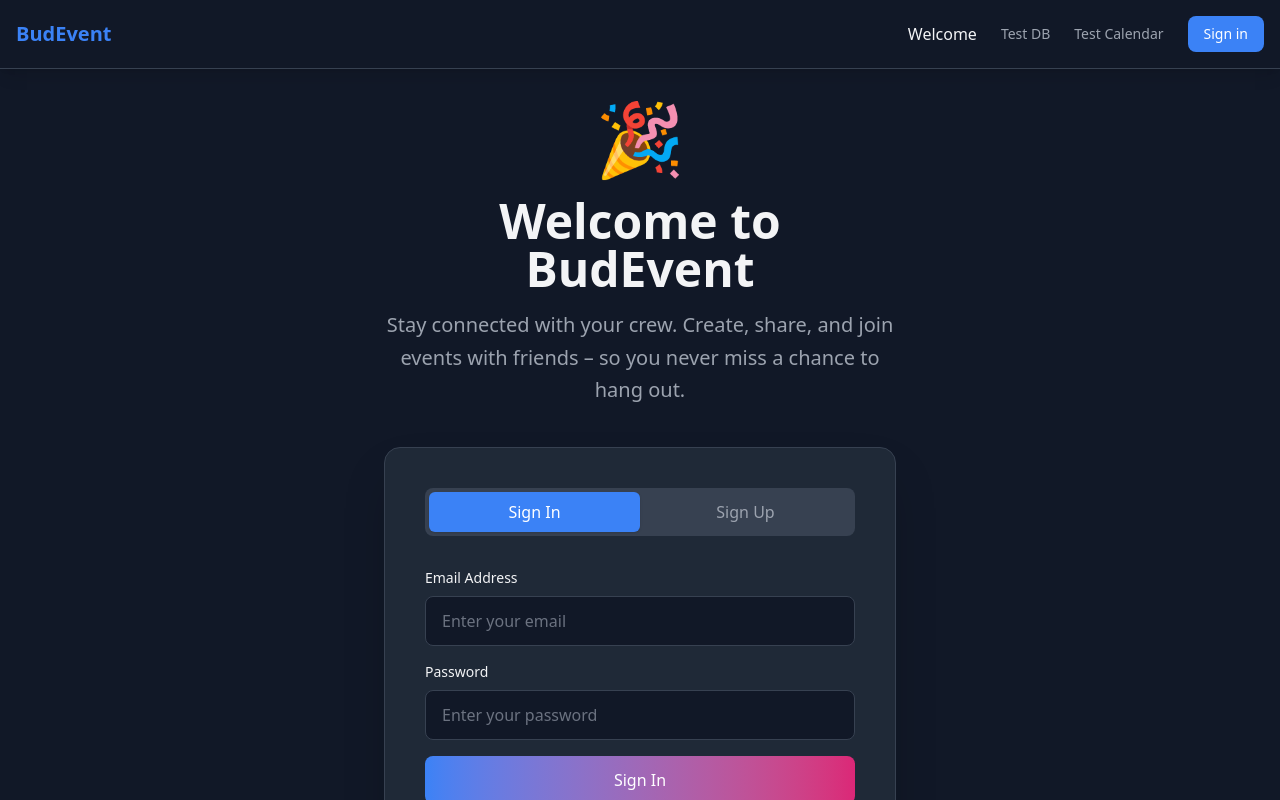
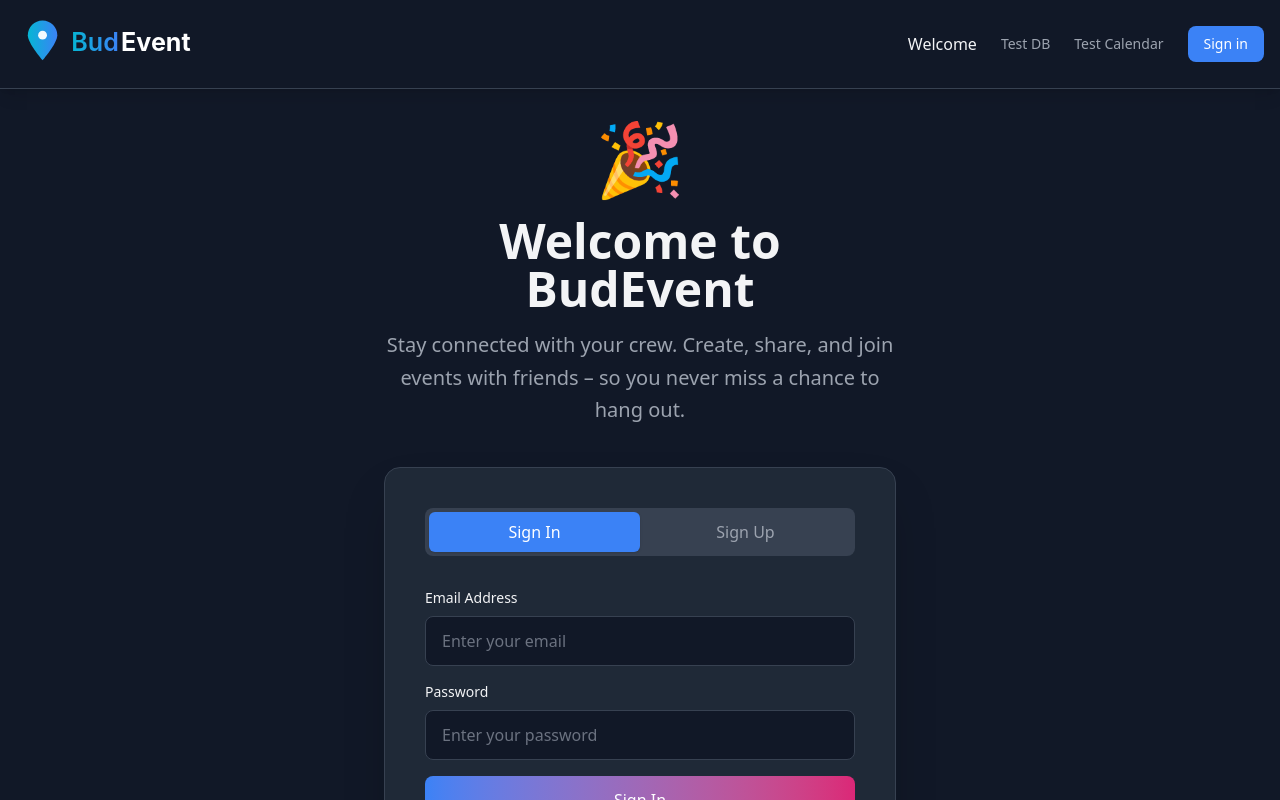
Before and after one commit to timohl80/budevent, a Next.js app: page /welcome in a window 1280 px wide. Shown: the top 800 px of the page. Built offline with nearby package versions, Linux system fonts and the light colour scheme; no server answers.

Commit message:
new logo

```diff
--- a/src/components/TopNav.tsx
+++ b/src/components/TopNav.tsx
@@ -61,9 +61,13 @@ export default function TopNav() {
         {/* Logo */}
         <Link
           href="/"
-          className="text-xl font-bold text-[#3B82F6] hover:text-[#60A5FA] transition-colors"
+          className="flex items-center hover:opacity-80 transition-opacity"
         >
-          BudEvent
+          <img
+            src="/BudEvent-pin.svg"
+            alt="BudEvent Logo"
+            className="h-14 w-auto"
+          />
         </Link>
 
         {/* Desktop Navigation */}
```
Also changed, not shown: public/BudEvent-pin.svg (added).
